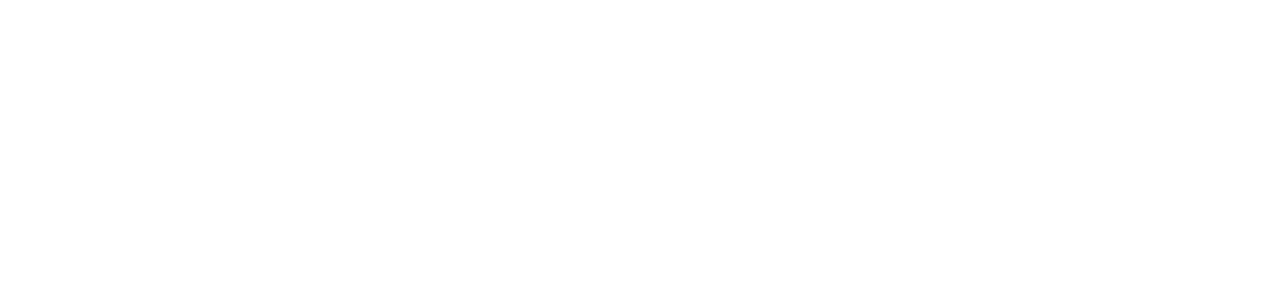
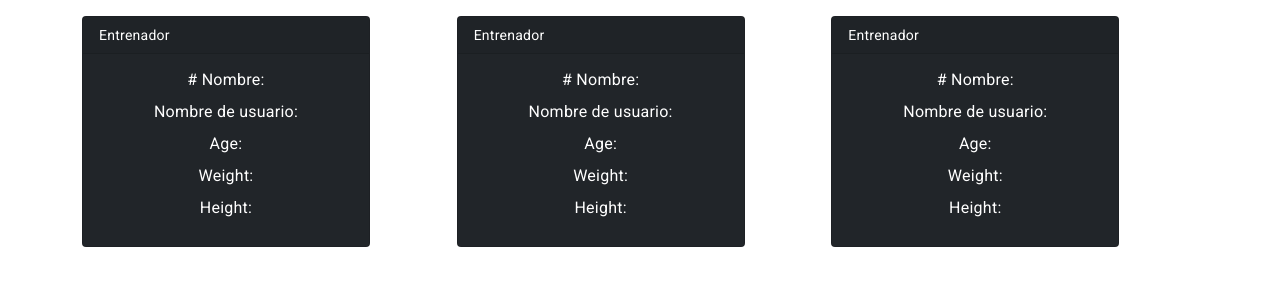
Before and after one commit to Jirgort/PY_EquipoDeportivo, an Angular app in the folder appThresholdcr/: page /trainers in a window 1280 px wide. Before the commit this address led to /. Shown: the top 300 px of the page. Built offline with nearby package versions, Linux system fonts and the light colour scheme; no server answers.

Commit message:
Mostrar Entrenadores :snowflake:

```diff
--- a/appThresholdcr/routes/login.js
+++ b/appThresholdcr/routes/login.js
@@ -13,6 +13,12 @@ const Coach = require('../models/Coach');
 const jwt =require('jsonwebtoken')
 router.get('/', (req, res) => res.send("hola mundo"));
 
+router.get('/trainers', function(req, res, next) {
+	Coach
+		.find()
+		.then((data) => res.json(data))
+		.catch((err) => res.status(500).json({ message: 'Error getting trainers' }));
+});
 router.post('/registrarEntrenador',async(req,res)=>{
     const {name,userName,password,age,weight,height}=req.body;
 
--- a/appThresholdcr/src/app/app-routing.module.ts
+++ b/appThresholdcr/src/app/app-routing.module.ts
@@ -7,7 +7,7 @@ import { LoginComponent } from './components/login/login.component';
 import { AdminHomeComponent } from './components/adminModules/admin-home/admin-home.component';
 import { CoachManagementComponent } from './components/adminModules/admin-coach/coach-management-create/coach-management.component';
 import { CoachSidenavOperationsComponent } from './components/adminModules/admin-coach/coach-sidenav-operations/coach-sidenav-operations.component';
-
+import {CoachManagementReadComponent}from './components/adminModules/admin-coach/coach-management-read/coach-management-read.component';
 const routes: Routes = [
   {
     path: '',
@@ -34,6 +34,10 @@ const routes: Routes = [
     path: 'coachSidenav',
     component: CoachSidenavOperationsComponent,
   },
+  {
+    path: 'trainers',
+    component: CoachManagementReadComponent,
+  }
 ];
 
 @NgModule({
--- a/appThresholdcr/src/app/app.module.ts
+++ b/appThresholdcr/src/app/app.module.ts
@@ -15,6 +15,7 @@ import { MatButtonModule } from '@angular/material/button';
 import { AdminHomeComponent } from './components/adminModules/admin-home/admin-home.component';
 import { CoachManagementComponent } from './components/adminModules/admin-coach/coach-management-create/coach-management.component';
 import { CoachSidenavOperationsComponent } from './components/adminModules/admin-coach/coach-sidenav-operations/coach-sidenav-operations.component';
+import { CoachManagementReadComponent } from './components/adminModules/admin-coach/coach-management-read/coach-management-read.component';
 
 @NgModule({
   declarations: [
@@ -24,6 +25,7 @@ import { CoachSidenavOperationsComponent } from './components/adminModules/admin
     AdminHomeComponent,
     CoachManagementComponent,
     CoachSidenavOperationsComponent,
+    CoachManagementReadComponent,
   ],
   imports: [
     BrowserModule,
--- /dev/null
+++ b/appThresholdcr/src/app/components/adminModules/admin-coach/coach-management-read/coach-management-read.component.html
@@ -0,0 +1,16 @@
+<div class="container mt-3">
+    <div  class="row row-cols-1 row-cols-md-3 g-2">
+      <div *ngFor="let trainer of trainers">
+            <div class="card text-white bg-dark mb-3" style="max-width: 18rem;">
+              <div class="card-header">Entrenador</div>
+              <div class="card-body card-text-center">
+                <h6 class="card-title fs-6 text-center"># Nombre: {{trainer.name}}</h6>
+                <h6 class="card-title fs-6 text-center">Nombre de usuario: {{trainer.userName}}</h6>
+                <h6 class="card-title fs-6 text-center">Age: {{trainer.age}}</h6>
+                <h6 class="card-title fs-6 text-center">Weight: {{trainer.weight}}</h6>
+                <h6 class="card-title fs-6 text-center">Height: {{trainer.height}}</h6>
+              </div>
+            </div>
+        </div>
+      </div>
+</div>
--- /dev/null
+++ b/appThresholdcr/src/app/components/adminModules/admin-coach/coach-management-read/coach-management-read.component.ts
@@ -0,0 +1,33 @@
+import { Component } from '@angular/core';
+import { Router } from '@angular/router';
+import {TrainersService} from '../../../../services/trainers.service';
+@Component({
+  selector: 'app-coach-management-read',
+  templateUrl: './coach-management-read.component.html',
+  styleUrls: ['./coach-management-read.component.css']
+})
+export class CoachManagementReadComponent {
+  trainers:any = ["hola","hello","jirgort"];
+constructor(private trainersService:TrainersService){
+
+}
+ngOnInit(): void {
+  this.getFuncionarios();
+
+}
+getFuncionarios() {
+  this.trainersService.getTrainers()
+    .subscribe(
+      {
+        next: (response: any) => {
+          console.log("holaaaaaaaaaaaaaaaa" );
+          this.trainers = response;
+          console.log(this.trainers );
+        },
+        error: (err) => {
+          console.log(err);
+        }
+      }
+    );
+}
+}
--- a/appThresholdcr/src/app/components/adminModules/admin-coach/coach-sidenav-operations/coach-sidenav-operations.component.html
+++ b/appThresholdcr/src/app/components/adminModules/admin-coach/coach-sidenav-operations/coach-sidenav-operations.component.html
@@ -27,7 +27,7 @@
   </div>
   <div *ngIf="this.currentOperation == ''" style="height: 500px; width: 500px">MANEGEMENT MODULE</div>
   <app-coach-management *ngIf="this.currentOperation == 'create'"></app-coach-management>
-  <h1 *ngIf="this.currentOperation == 'read'">READ OPERATION</h1>
+  <app-coach-management-read *ngIf="this.currentOperation == 'read'"></app-coach-management-read>
   <h1 *ngIf="this.currentOperation == 'update'">UPDATE OPERATION</h1>
   <h1 *ngIf="this.currentOperation == 'delete'">DELETE OPERATION</h1>
 </mat-drawer-container>
```
Also changed, not shown: appThresholdcr/src/app/components/adminModules/admin-coach/coach-management-read/coach-management-read.component.css (added), appThresholdcr/src/app/services/trainers.service.ts (line endings or trailing spaces), 1 other file (tests, documents, lock files or other folders).
